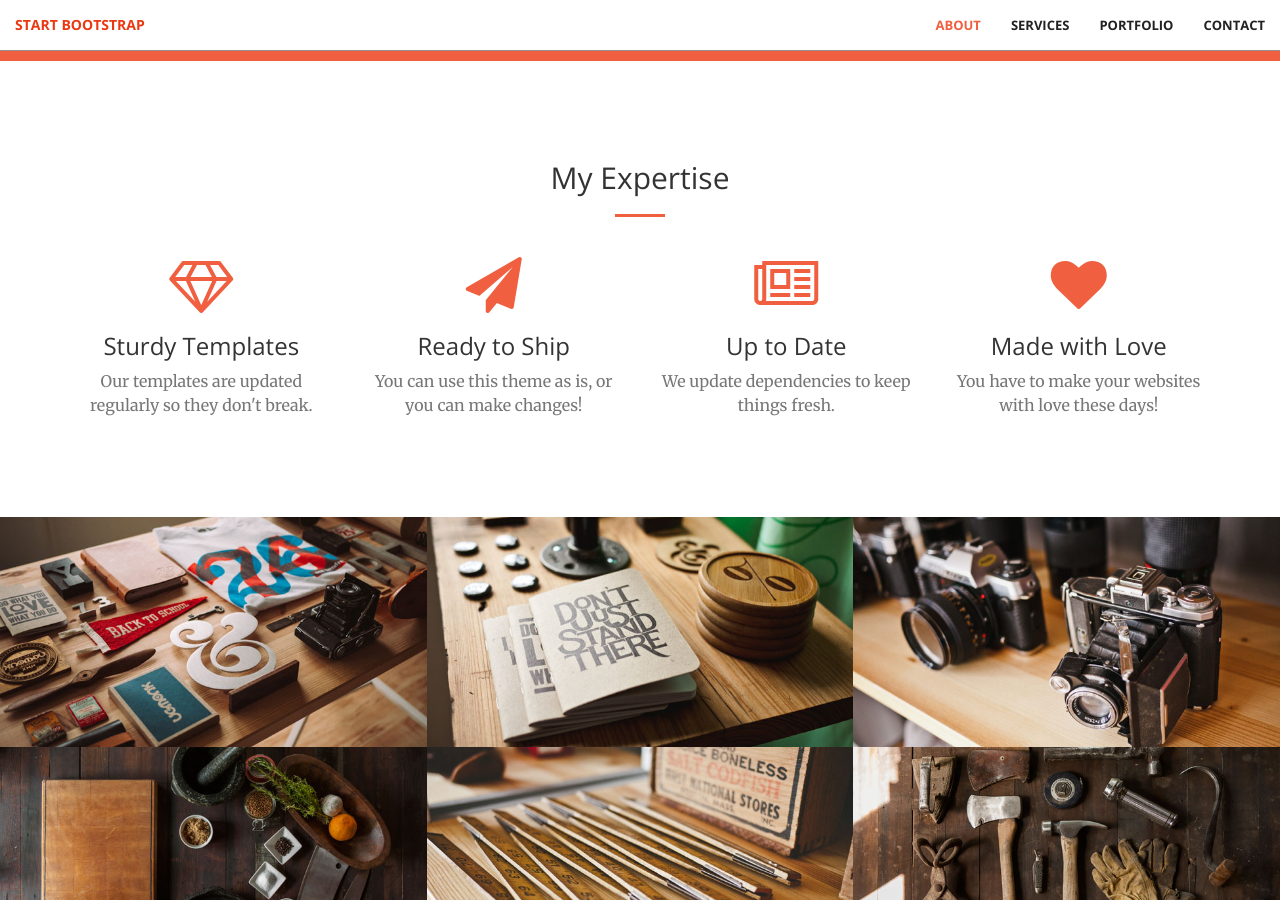
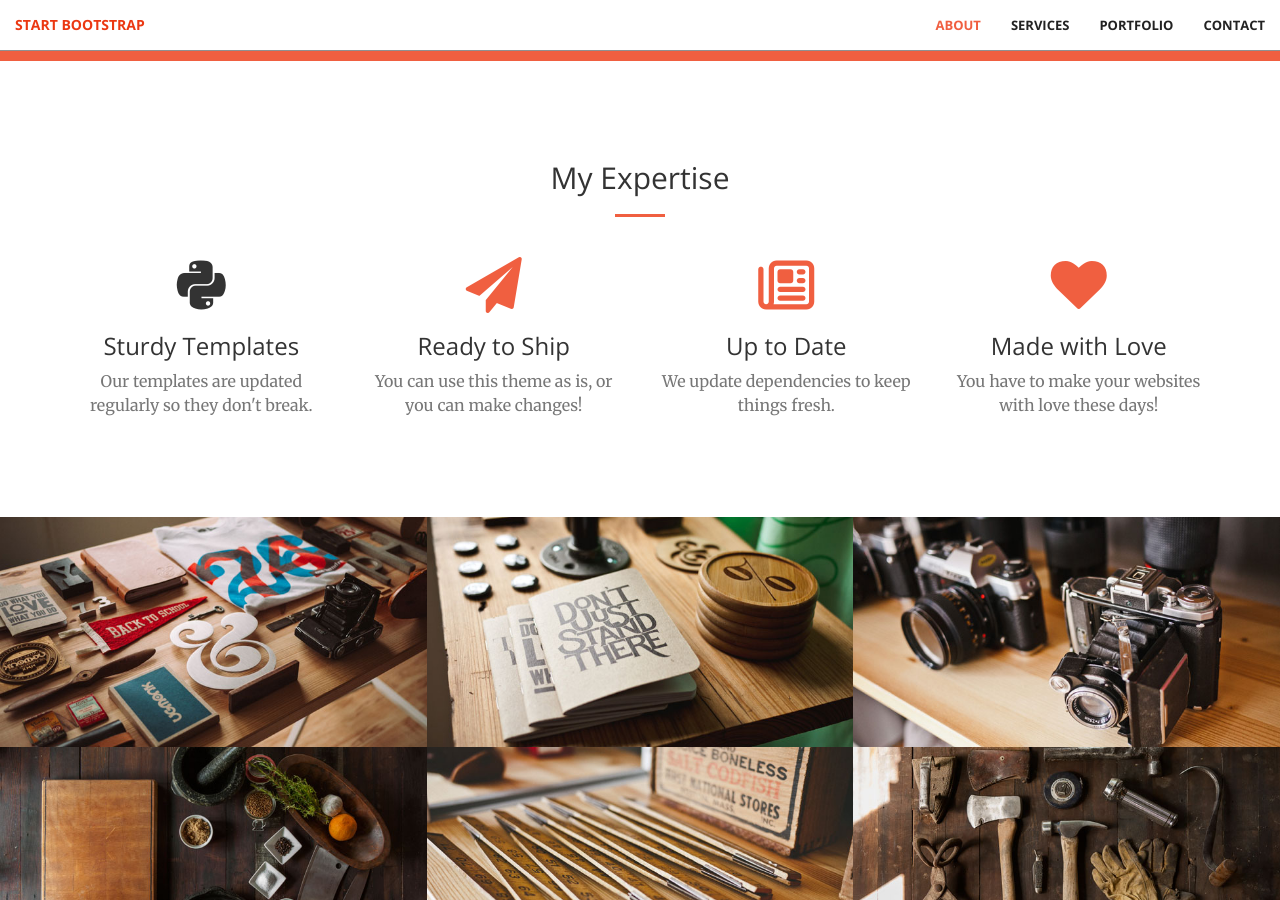
Before and after one commit to allen108108/allen108108.github.io, a Jekyll site: the page built from index.html, in a window 1280 px wide and 900 px high, scrolled down 1257 px. Built offline with Jekyll 4.4.1, drawn with Linux system fonts in a browser that asks for light colours; nearby versions of some CDN libraries.

Commit message:
first commit

```diff
--- a/_includes/head.html
+++ b/_includes/head.html
@@ -1,5 +1,5 @@
 <head>
-
+    <script src="https://kit.fontawesome.com/e66cafafed.js" crossorigin="anonymous"></script>
     <meta charset="utf-8">
     <meta http-equiv="X-UA-Compatible" content="IE=edge">
     <meta name="viewport" content="width=device-width, initial-scale=1">
--- a/_includes/services.html
+++ b/_includes/services.html
@@ -11,7 +11,7 @@
         <div class="row">
             <div class="col-lg-3 col-md-6 text-center">
                 <div class="service-box">
-                    <i class="fa fa-4x fa-diamond wow bounceIn text-primary"></i>
+                    <i class="fab fa-4x fa-python"></i>
                     <h3>Sturdy Templates</h3>
                     <p class="text-muted">Our templates are updated regularly so they don't break.</p>
                 </div>
```
